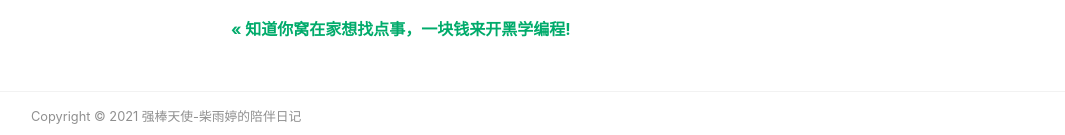
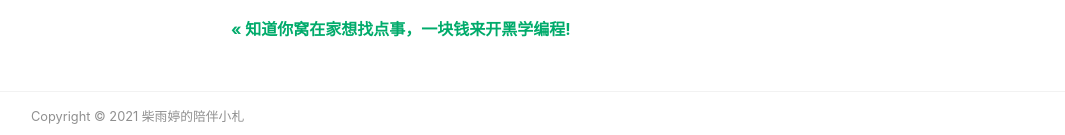
Before and after one commit to wangh-wh/Baseball-Angel-chaiyuting, a Jekyll site: the page built from _posts/2021-03-14-chaiyuting-gerenxinxi.md, in a window 1280 px wide and 900 px high, scrolled down 3244 px. Shown: the part 762-897 px from the top of the window, without its empty margins (54-1119 px from the left). Built offline with Jekyll 4.4.1, drawn with Linux system fonts in a browser that asks for light colours; nearby versions of some CDN libraries; some of the changed text lies outside the part shown.

Commit message:
自定义标题
更改

```diff
--- a/_config.yml
+++ b/_config.yml
@@ -2,9 +2,9 @@
 baseurl: "/Baseball-Angel-chaiyuting"
 
 # 网页的标题
-title: "强棒天使-柴雨婷的个人小站"
+title: "柴雨婷小站"
 # 网站的主标题
-name: "强棒天使-柴雨婷的陪伴日记"
+name: "柴雨婷的陪伴小札"
 # 网站副标题
 description: "Accompany & Record my life"
 
```
